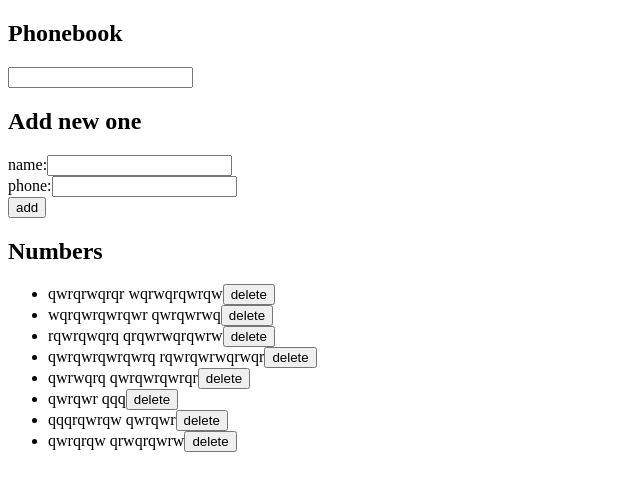
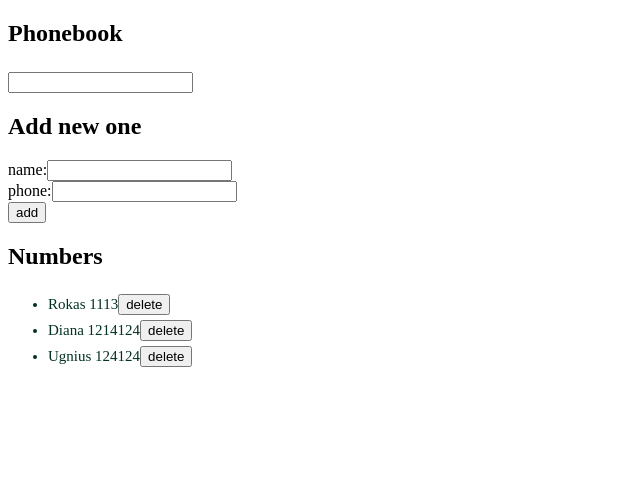
Before and after one commit to usmdt/Fullstack-open, a React (Create React App) app: page / in a window 1280 px wide. Shown: the top 490 px of the page, without its empty margins (0-640 px from the left). Built offline with nearby package versions, Linux system fonts and the light colour scheme; data requests are answered from the project's data file.

Commit message:
part 2 done

```diff
--- a/db.json
+++ b/db.json
@@ -2,43 +2,18 @@
   "phonebook": [
     {
       "id": 3,
-      "name": "qwrqrwqrqr",
-      "phone": "wqrwqrqwrqw"
+      "name": "Rokas",
+      "phone": "1113"
     },
     {
-      "id": 6,
-      "name": "wqrqwrqwrqwr",
-      "phone": "qwrqwrwq"
+      "id": 4,
+      "name": "Diana",
+      "phone": "1214124"
     },
     {
-      "id": 7,
-      "name": "rqwrqwqrq",
-      "phone": "qrqwrwqrqwrw"
-    },
-    {
-      "id": 8,
-      "name": "qwrqwrqwrqwrq",
-      "phone": "rqwrqwrwqrwqr"
-    },
-    {
-      "id": 10,
-      "name": "qwrwqrq",
-      "phone": "qwrqwrqwrqr"
-    },
-    {
-      "id": 11,
-      "name": "qwrqwr",
-      "phone": "qqq"
-    },
-    {
-      "id": 12,
-      "name": "qqqrqwrqw",
-      "phone": "qwrqwr"
-    },
-    {
-      "id": 13,
-      "name": "qwrqrqw",
-      "phone": "qrwqrqwrw"
+      "id": 5,
+      "name": "Ugnius",
+      "phone": "124124"
     }
   ]
 }
--- a/src/App.js
+++ b/src/App.js
@@ -3,9 +3,11 @@ import Person from "./Components/Person"
 import Filter from "./Components/Filter"
 import PersonForm from "./Components/PersonForm"
 import phonebookService from "./Services/phonebook"
+import Notification from "./Components/Notification"
 
 const App = () => {
 	const [persons, setPersons] = useState([])
+	const [errorMessage, setErrorMesage] = useState("")
 
 	useEffect(() => {
 		phonebookService.getAll().then((response) => {
@@ -15,15 +17,27 @@ const App = () => {
 	const handlePersons = (value) => {
 		setPersons(value)
 	}
+	const handleError = (value) => {
+		setErrorMesage(value)
+	}
 
 	return (
 		<div>
 			<h2>Phonebook</h2>
+			<Notification message={errorMessage} />
 			<Filter persons={persons} />
 			<h2>Add new one</h2>
-			<PersonForm persons={persons} onChange={handlePersons} />
+			<PersonForm
+				persons={persons}
+				onChange={handlePersons}
+				onError={handleError}
+			/>
 			<h2>Numbers</h2>
-			<Person persons={persons} onChange={handlePersons} />
+			<Person
+				persons={persons}
+				onChange={handlePersons}
+				onError={handleError}
+			/>
 		</div>
 	)
 }
--- /dev/null
+++ b/src/Components/Notification.js
@@ -0,0 +1,8 @@
+import React from "react"
+import "../index.css"
+
+const Notification = ({ message }) => {
+	return <div className="error">{message}</div>
+}
+
+export default Notification
--- a/src/Components/Person.js
+++ b/src/Components/Person.js
@@ -1,20 +1,35 @@
 import React from "react"
 import phonebookService from "../Services/phonebook"
+import "../index.css"
 
-const Person = ({ persons, onChange }) => {
-	const handlePerson = (id) => {
-		phonebookService.deleteItem(id).then((response) => {
-			console.log(response.data)
-		})
-		onChange(persons.filter((person) => person.id !== id))
+const Person = ({ persons, onChange, onError }) => {
+	const handlePerson = (id, name) => {
+		if (
+			window.confirm(`Do you really want to delete ${name} from address book?`)
+		) {
+			phonebookService
+				.deleteItem(id)
+				.then((response) => {
+					console.log(response.data)
+				})
+				.catch((error) => {
+					onError(`${name} was already removed from the server`)
+					setTimeout(() => {
+						onError(null)
+					}, 5000)
+				})
+			onChange(persons.filter((person) => person.id !== id))
+		}
 	}
 
 	return (
 		<ul>
 			{persons.map((person) => (
-				<li key={person.name}>
+				<li className="note" key={person.name}>
 					{person.name} {person.phone}
-					<button onClick={() => handlePerson(person.id)}> delete</button>
+					<button onClick={() => handlePerson(person.id, person.name)}>
+						delete
+					</button>
 				</li>
 			))}
 		</ul>
--- a/src/Components/PersonForm.js
+++ b/src/Components/PersonForm.js
@@ -1,7 +1,8 @@
 import React, { useState } from "react"
 import phonebookService from "../Services/phonebook"
+import phonebook from "../Services/phonebook"
 
-const PersonForm = ({ persons, onChange }) => {
+const PersonForm = ({ persons, onChange, onError }) => {
 	const [newName, setNewName] = useState("")
 	const [newPhone, setNewPhone] = useState("")
 	const handleNewPerson = (event) => {
@@ -20,19 +21,45 @@ const PersonForm = ({ persons, onChange }) => {
 			phone: newPhone,
 		}
 		if (persons.some((person) => person.name === newName)) {
-			window.alert(`${newName} already exists`)
+			if (
+				window.confirm(
+					`${tempPerson.name} already exists in the phonebook, do you want to replace it?`
+				)
+			) {
+				phonebookService
+					.update(
+						tempPerson,
+						persons.find((person) => person.name === tempPerson.name).id
+					)
+					.then((response) => {
+						console.log(response)
+					})
+				const index = persons.findIndex(
+					(person) => person.name === tempPerson.name
+				)
+				const newPersons = [...persons]
+				newPersons[index].phone = tempPerson.phone
+				onChange(newPersons)
+				onError(`${tempPerson.name} phone number updated`)
+			}
 		} else if (newName === "" || newPhone === "") {
 			window.alert("name and phone number must be filled")
-			setNewName("")
-			setNewPhone("")
 		} else {
-			phonebookService.create(tempPerson).then((response) => {
-				console.log(response)
-			})
+			phonebookService
+				.create(tempPerson)
+				.then((response) => {
+					console.log(response)
+				})
+				.catch((error) => {
+					onError(`${tempPerson.name} was already added to the server`)
+					setTimeout(() => {
+						onError(null)
+					}, 5000)
+				})
 			onChange(persons.concat(tempPerson))
-			setNewName("")
-			setNewPhone("")
 		}
+		setNewName("")
+		setNewPhone("")
 	}
 
 	return (
--- /dev/null
+++ b/src/index.css
@@ -0,0 +1,11 @@
+.note {
+    color: #023120;
+    padding-top: 5px;
+    font-size: 15px;
+  }
+
+.error {
+    color: red;
+    padding-top: 5px;
+    font-size: 15px;
+}
```
